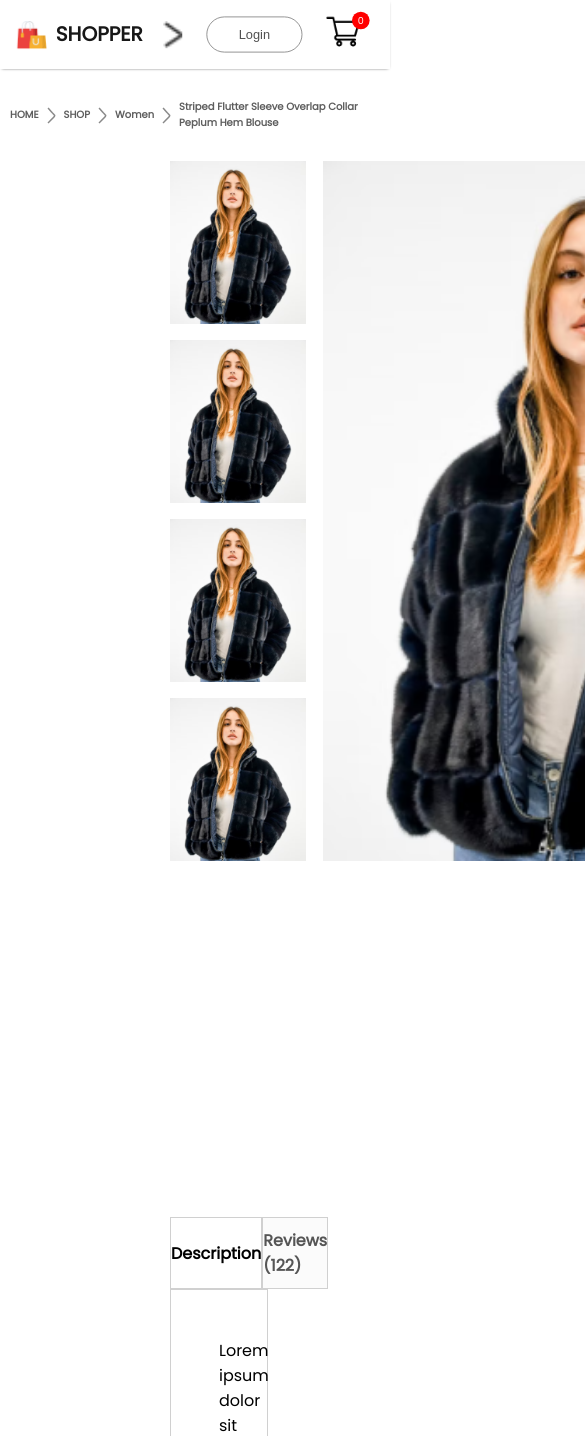
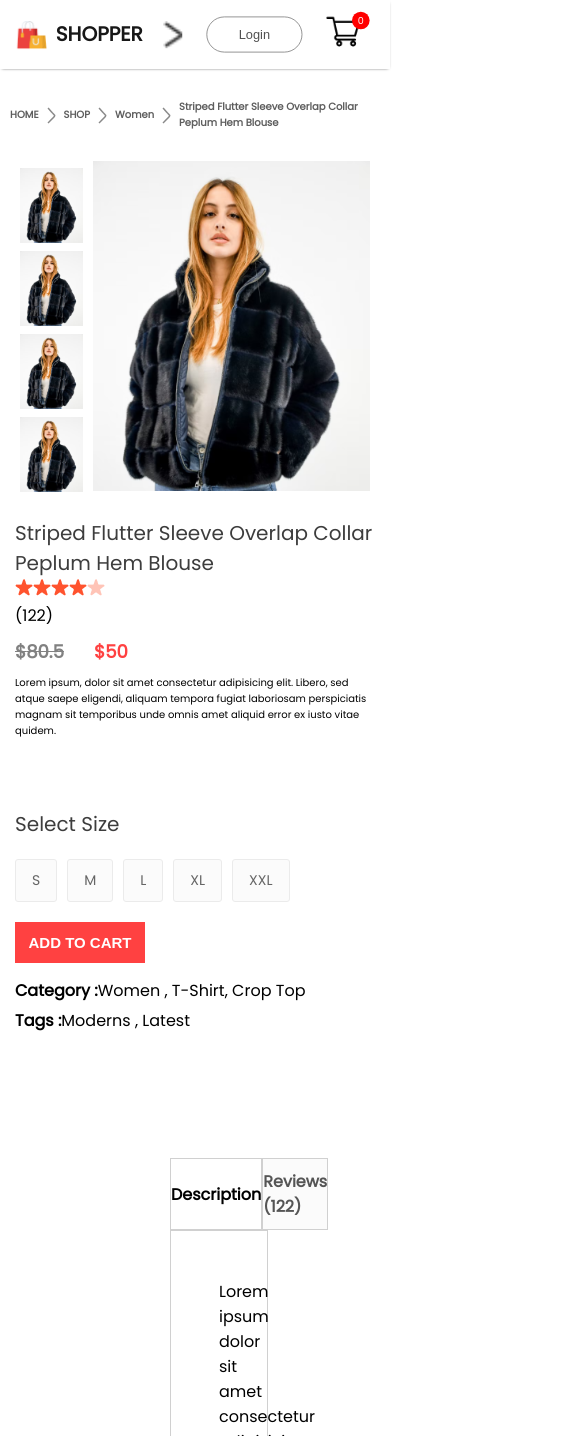
Before and after one commit to crescowboy/Keymashop-F, a React (Create React App) app: page /product/1 in a window 390 px wide. Shown: the top 1436 px of the page, 585 px wide, since content can reach past the window. Built offline with nearby package versions, Linux system fonts and the light colour scheme.

Commit message:
productDisplay responsive

```diff
--- a/src/Components/ProductDisplay/ProductDisplay.css
+++ b/src/Components/ProductDisplay/ProductDisplay.css
@@ -84,3 +84,197 @@
 .productdisplay-right-category span{
     font-weight: 600;
 }
+
+@media(max-width:1280px){
+    .productdisplay{
+        margin: 0px 60px;
+    }
+    .productdisplay-left{
+        gap: 10px;
+    }
+    .productdisplay-img-list{
+        gap: 10px;
+    }
+    .productdisplay-img-list img{
+        height: 120px;
+    }
+    .productdisplay-main-img{
+        width: auto;
+        height: 510px;
+    }
+    .productdisplay-right{
+        margin: 0px 30px;
+    }
+    .productdisplay-right h1{
+        font-size: 22px;
+    }
+    .productdisplay-right-starts{
+        gap: 3px;
+        font-size: 13px;
+    }
+    .productdisplay-right-prices{
+        margin: 10px 0px;
+        font-size: 18px;
+    }
+    .productdisplay-right-description{
+        font-size: 13px;
+    }
+    .productdisplay-right-size h1{
+        margin-top: 20px;
+        font-size: 20px;
+    }
+    .productdisplay-right-sizes div{
+        padding: 14px 20px;
+    }
+    .productdisplay-right button{
+        width: 150px;
+        padding: 15px 0px;
+        margin-bottom: 20px;
+    }
+    .productdisplay-right-category{
+        margin-top: 5px;
+        font-size: 14px;
+    }
+}
+
+@media(max-width:1024px){
+    .productdisplay{
+        margin: 0px 30px;
+    }
+    .productdisplay-left{
+        gap: 5px;
+    }
+
+    .productdisplay-img-list img{
+        height: 80px;
+    }
+    .productdisplay-main-img{
+        height: 350px;
+    }
+
+    .productdisplay-right h1{
+        font-size: 18px;
+    }
+    .productdisplay-right-starts img{
+        width: 15px;
+    }
+
+    .productdisplay-right-description{
+        font-size: 12px;
+    }
+    .productdisplay-right-sizes{
+        margin-top: 10px 0px;
+    }
+    .productdisplay-right-sizes div{
+        padding: 10px 16px;
+        font-size: 12px;
+    }
+    .productdisplay-right button{
+        width: 120px;
+        padding: 10px 0px;
+        margin-bottom: 10px;
+        font-size: 14px;
+    }
+    .productdisplay-right-category{
+        font-size: 12px;
+    }
+}
+
+@media(max-width:800px){
+    .productdisplay{
+        margin: 0px 10px;
+    }
+    .productdisplay-left{
+        gap: 0px;
+        flex-direction: column-reverse;
+        align-items: center;
+    }
+    .productdisplay-img-list{
+        flex-direction: row;
+        gap: 6px;
+    }
+
+    .productdisplay-img-list img{
+        height: 70px;
+    }
+    .productdisplay-main-img{
+        height: 300px;
+    }
+
+    .productdisplay-right h1{
+        font-size: 14px;
+    }
+    .productdisplay-right-starts img{
+        width: 13px;
+    }
+
+    .productdisplay-right-description{
+        font-size: 10px;
+    }
+    .productdisplay-right-size h1{
+        margin-top: 10px;
+    }
+    .productdisplay-right-sizes{
+        margin-top: 10px;
+        gap: 5px;
+    }
+    .productdisplay-right-sizes div{
+        padding: 4px 11px;
+    }
+    .productdisplay-right button{
+        width: 100px;
+        font-size: 12px;
+    }
+    .productdisplay-right-category{
+        font-size: 10px;
+    }
+}
+
+@media(max-width:500px){
+    .productdisplay{
+        flex-direction: column;
+    }
+    .productdisplay-left{
+        gap: 10px;
+        flex-direction: row;
+        margin: auto;
+    }
+    .productdisplay-img-list{
+        flex-direction: column;
+        gap: 8px;
+    }
+    .productdisplay-img-list img{
+        height: 75px;
+    }
+    .productdisplay-main-img{
+        height: 330px;
+    }
+    .productdisplay-right{
+        margin: 5px;
+    }
+    .productdisplay-right h1{
+        margin-top: 15px;
+        font-size: 20px;
+        font-weight: 500;
+    }
+    .productdisplay-right-starts img{
+        width: 15px;
+    }
+    .productdisplay-right-sizes{
+        gap: 10px;
+        margin: 20px 0px;
+    }
+    .productdisplay-right-sizes div{
+        padding: 10px 16px;
+        font-size: 14px;
+    }
+    .productdisplay-right button{
+        width: 130px;
+        font-size: 15px;
+        padding: 12px 0px;
+    }
+    .productdisplay-right-category{
+        font-size: 16px;
+    }
+
+}
```
